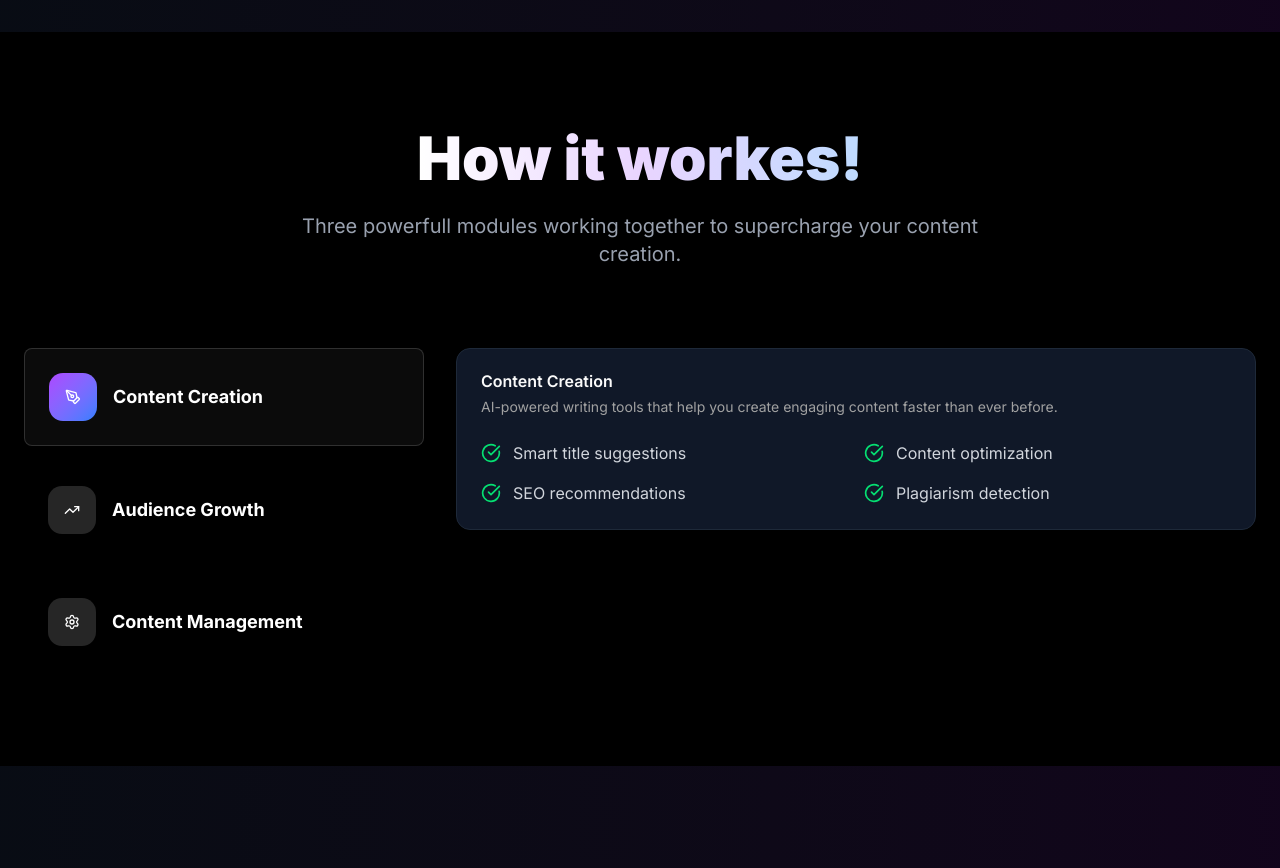
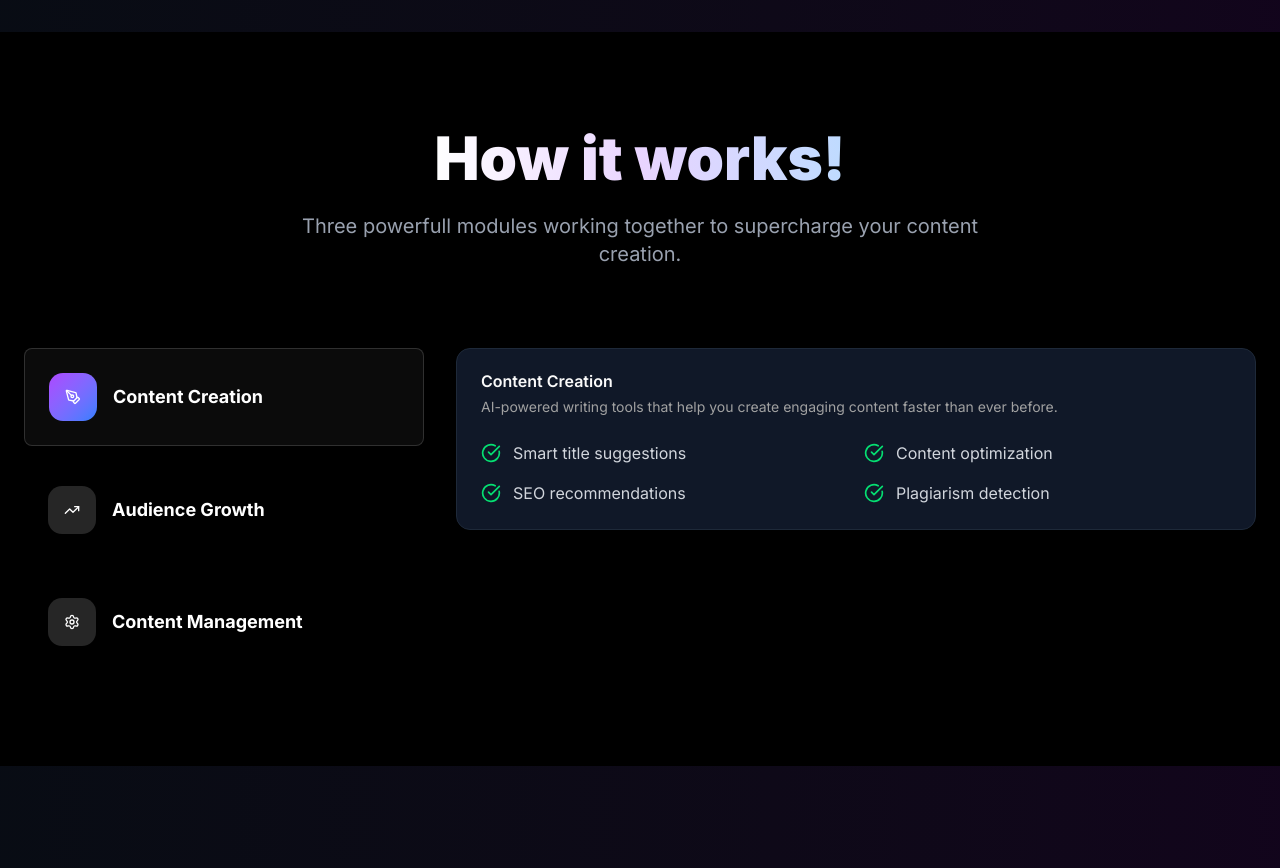
Before and after one commit to Ayazpanar/Creator-Circle, a Next.js app: page / in a window 1280 px wide. Shown: the part 1500-2368 px from the top of the page. Built offline with nearby package versions, Linux system fonts and the light colour scheme; no server answers; a web font is replaced by a local one.

Commit message:
feat: refactor landing page components and restructure imports

```diff
--- a/app/page.js
+++ b/app/page.js
@@ -1,4 +1,4 @@
-import LandingPage from "@/components/landing-page";
+import LandingPage from "@/components/landin-page/landing-page";
 
 export default function Home() {
   return (
--- a/components/cta-section.jsx
+++ b/components/landin-page/cta-section.jsx
@@ -1,6 +1,6 @@
 import Link from "next/link";
 import React from "react";
-import { Button } from "./ui/button";
+import { Button } from "../ui/button";
 import { ArrowRight } from "lucide-react";
 
 const CtaSection = () => {
--- a/components/features.jsx
+++ b/components/landin-page/features.jsx
@@ -1,6 +1,6 @@
 import { features } from "@/lib/data";
 import React from "react";
-import { Card, CardContent, CardDescription, CardTitle } from "./ui/card";
+import { Card, CardContent, CardDescription, CardTitle } from "../ui/card";
 
 const Features = () => {
   return (
--- a/components/landing-page.jsx
+++ b/components/landin-page/landing-page.jsx
@@ -1,5 +1,5 @@
 import React from "react";
-import MouseEffect from "./mouse-effect";
+import MouseEffect from "../mouse-effect";
 import HeroSection from "./hero-section";
 import Features from "./features";
 import PlatformTabs from "./platform-tabs";
--- a/components/platform-tabs.jsx
+++ b/components/landin-page/platform-tabs.jsx
@@ -1,14 +1,14 @@
 "use client";
 import { platformTabs } from "@/lib/data";
 import React, { useState } from "react";
-import { Button } from "./ui/button";
+import { Button } from "../ui/button";
 import {
   Card,
   CardContent,
   CardDescription,
   CardHeader,
   CardTitle,
-} from "./ui/card";
+} from "../ui/card";
 import { CheckCircle } from "lucide-react";
 import { cn } from "@/lib/utils";
 
@@ -20,7 +20,7 @@ const PlatformTabs = () => {
       <div className="max-w-7xl mx-auto">
         <div className="text-center mb-12 sm:mb-16 lg:mb-20">
           <h2 className="text-3xl sm:text-4xl md:text-5xl lg:text-6xl font-black mb-4 sm:mb-6 ">
-            <span className="gradient-text-primary">How it workes!</span>
+            <span className="gradient-text-primary">How it works!</span>
           </h2>
           <p className="text-lg sm:text-xl text-gray-400 max-w-3xl mx-auto px-4">
             Three powerfull modules working together to supercharge your content
--- a/components/testimonials.jsx
+++ b/components/landin-page/testimonials.jsx
@@ -1,8 +1,8 @@
 import { testimonials } from "@/lib/data";
 import React from "react";
-import { Card, CardContent } from "./ui/card";
+import { Card, CardContent } from "../ui/card";
 import Image from "next/image";
-import { Badge } from "./ui/badge";
+import { Badge } from "../ui/badge";
 import { Star } from "lucide-react";
 
 const Testimonials = () => {
```
Also changed, not shown: components/landin-page/hero-section.jsx (renamed from components/hero-section.jsx), components/landin-page/stats-cards.jsx (renamed from components/stats-cards.jsx).
